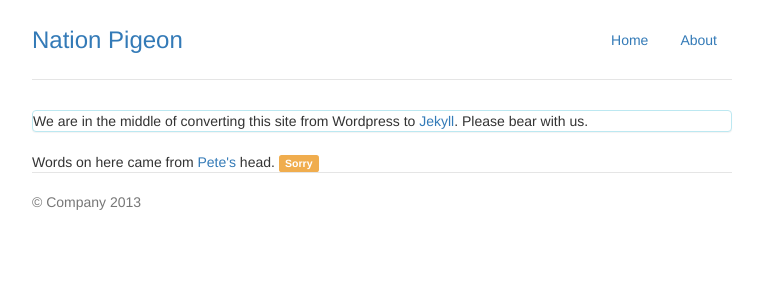
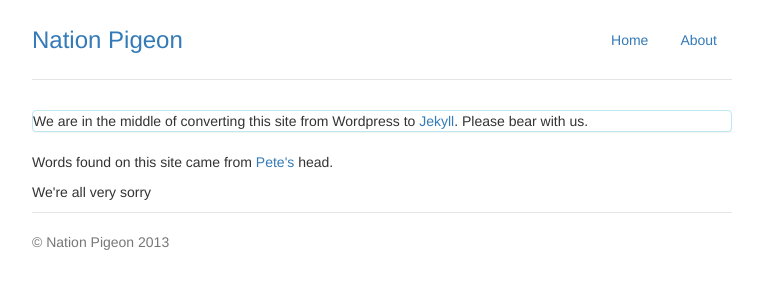
Before and after one commit to PMaynard/jekyll-nationpigeon, a Jekyll site: the page built from about.html, in a window 1280 px wide. Shown: the top 300 px of the page, without its empty margins (258-1021 px from the left). Built offline with Jekyll 4.4.1, drawn with Linux system fonts in a browser that asks for light colours; nearby versions of some CDN libraries; Markdown is read by kramdown in place of the engine named in the settings.

Commit message:
Added Copyright, about page, HR after each post

```diff
--- a/_layouts/default.html
+++ b/_layouts/default.html
@@ -6,7 +6,6 @@
 	<title>{{ page.title }}</title>
 
 	<meta name="description" content="Nation Pigeon - The Nations Favourite Pigeon." />
-	<!-- <meta name="keywords" content="{{ site.keywords }}"/> -->
 	<meta name="keywords" content="Programming, linux, unix, how to, help, web development, java, c,c++, python, information, nation, pigeon, nation pigeon, php, css, html, software development life cycle, steampunk, anime, cyber, sci-fi, random, pete, osaka, Pete Maynard, Peter, Maynard, blog, Aberystwyth, computer science"/>
 
 	<!-- To ensure proper rendering and touch zooming -->
@@ -18,7 +17,6 @@
 	<link href="//netdna.bootstrapcdn.com/bootstrap/3.0.0-rc1/css/bootstrap.min.css" rel="stylesheet">
 	<script src="http://code.jquery.com/jquery.js"></script>
 	<script src="//netdna.bootstrapcdn.com/bootstrap/3.0.0-rc1/js/bootstrap.min.js"></script>
-
 
 	<!-- Open Graph -->
 	<meta property="og:title" content="{{ page.title }}" />
@@ -44,38 +42,10 @@
 		<h3 class="text-muted"><a href="{{site.url}}">Nation Pigeon</a></h3>
 	</div>
 		<div class="panel panel-info">We are in the middle of converting this site from Wordpress to <a href="http://jekyllrb.com">Jekyll</a>. Please bear with us.</div>
+
 		{{ content }}
-      <!--
-	 <div class="jumbotron">
-        <h1>Nation Pigeon</h1>
-        <p class="lead">Cras justo odio, dapibus ac facilisis in, egestas eget quam. Fusce dapibus, tellus ac cursus commodo, tortor mauris condimentum nibh, ut fermentum massa justo sit amet risus.</p>
-      </div>
-
-      <div class="row marketing">
-        <div class="col-lg-6">
-          <h4>Subheading</h4>
-          <p>Donec id elit non mi porta gravida at eget metus. Maecenas faucibus mollis interdum.</p>
-
-          <h4>Subheading</h4>
-          <p>Morbi leo risus, porta ac consectetur ac, vestibulum at eros. Cras mattis consectetur purus sit amet fermentum.</p>
-
-          <h4>Subheading</h4>
-          <p>Maecenas sed diam eget risus varius blandit sit amet non magna.</p>
-        </div>
-
-        <div class="col-lg-6">
-          <h4>Subheading</h4>
-          <p>Donec id elit non mi porta gravida at eget metus. Maecenas faucibus mollis interdum.</p>
-
-          <h4>Subheading</h4>
-          <p>Morbi leo risus, porta ac consectetur ac, vestibulum at eros. Cras mattis consectetur purus sit amet fermentum.</p>
-
-          <h4>Subheading</h4>
-          <p>Maecenas sed diam eget risus varius blandit sit amet non magna.</p>
-        </div>
-      </div> -->
       <div class="footer">
-        <p>&copy; Company 2013</p>
+        <p>&copy; Nation Pigeon 2013</p>
       </div>
 	</div>
 </body>
--- a/about.html
+++ b/about.html
@@ -4,6 +4,7 @@ title: About
 ---
 <div class="row">
   <div class="col-lg-12">
-  	Words on here came from <a href="http://petermaynard.co.uk">Pete's</a> head. <span class="label label-warning">Sorry</span>
+  	<p>Words found on this site came from <a href="http://petermaynard.co.uk">Pete's</a> head.</p>
+  	<p>We're all very sorry</p>
   </div>
  </div>
--- a/index.html
+++ b/index.html
@@ -13,6 +13,7 @@ title: Nation Pigeon
     </div>
   </div>
 </div>
+<hr />
 {% endfor %}
 
 <!-- Pagination links -->
```
